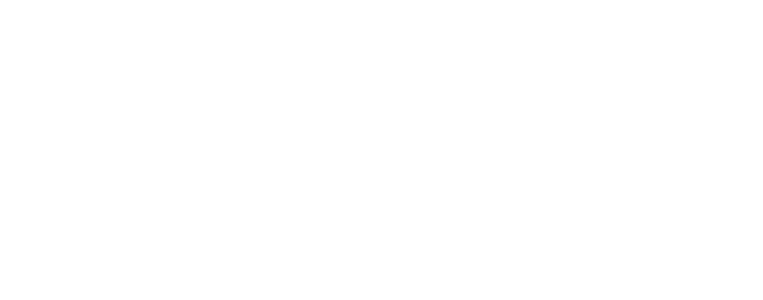
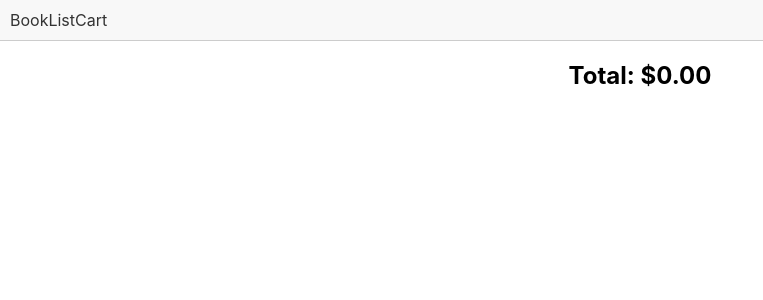
Before and after one commit to ozgur-okt/book-store, a React (Create React App) app in the folder frontend/: page /cart in a window 1280 px wide. Before the commit this address had no page. Shown: the top 300 px of the page, without its empty margins (0-763 px from the left). Built offline with nearby package versions, Linux system fonts and the light colour scheme.

Commit message:
cart link shows amount

```diff
--- a/frontend/src/App.js
+++ b/frontend/src/App.js
@@ -1,13 +1,17 @@
 import { BrowserRouter as Router, Route, Routes } from 'react-router-dom';
 import BookDetails from './components/BookDetails';
 import BookList from './components/BookList';
+import Navbar from './components/Navbar';
+import Cart from './components/Cart';
 
 
 function App() {
   return (
     <Router>
+      <Navbar />
       <Routes>
         <Route path="/book/:id" element={<BookDetails />} />
+        <Route path="/cart" element={<Cart />} />
         <Route path="/" element={<BookList />} />
       </Routes>
     </Router>
--- /dev/null
+++ b/frontend/src/components/Cart.jsx
@@ -0,0 +1,39 @@
+// Cart.js
+import { useDispatch, useSelector } from 'react-redux';
+import { addToCart, removeFromCart } from '../redux/actions';
+
+import styles from '../styles/Cart.module.scss';
+
+function Cart() {
+  const dispatch = useDispatch();
+  const cart = useSelector(state => state.books.cart);
+
+  const handleAddToCart = (book) => {
+    dispatch(addToCart(book));
+  };
+
+  const handleRemoveFromCart = (bookId) => {
+    dispatch(removeFromCart(bookId));
+  };
+
+  const totalPrice = cart.reduce((total, item) => total + item.book.price * item.count, 0);
+
+  return (
+    <div className={styles.cart}>
+      {cart.map(item => (
+        <div key={item.book.id} className={styles.cartItem}>
+          <h2 className={styles.bookTitle}>{item.book.title}</h2>
+          <p className={styles.bookPrice}>${item.book.price}</p>
+          <div>
+            <button onClick={() => handleRemoveFromCart(item.book.id)}>-</button>
+            {item.count}
+            <button onClick={() => handleAddToCart(item.book)}>+</button>
+          </div>
+        </div>
+      ))}
+      <h2>Total: ${totalPrice.toFixed(2)}</h2>
+    </div>
+  );
+}
+
+export default Cart;
--- /dev/null
+++ b/frontend/src/components/Navbar.jsx
@@ -0,0 +1,22 @@
+import { useSelector } from 'react-redux';
+import { Link } from 'react-router-dom';
+import styles from '../styles/Navbar.module.scss';
+
+function Navbar() {
+  const cart = useSelector(state => state.books.cart);
+  const totalItems = cart.length;
+
+  return (
+    <nav className={styles.navbar}>
+      <Link to="/" className={styles.link}>BookList</Link>
+      <Link to="/cart" className={styles.link}>
+        Cart
+        {totalItems > 0 && (
+          <span className={styles.cartCount}>{totalItems}</span>
+        )}
+      </Link>
+    </nav>
+  );
+}
+
+export default Navbar;
--- /dev/null
+++ b/frontend/src/styles/Cart.module.scss
@@ -0,0 +1,24 @@
+// Cart.module.scss
+.cart {
+  display: flex;
+  flex-direction: column;
+  align-items: center;
+
+  .cartItem {
+    display: flex;
+    justify-content: space-between;
+    align-items: center;
+    width: 100%;
+    padding: 10px;
+    border-bottom: 1px solid #ccc;
+
+    .bookTitle {
+      font-size: 18px;
+      font-weight: bold;
+    }
+
+    .bookPrice {
+      color: #888;
+    }
+  }
+}
--- /dev/null
+++ b/frontend/src/styles/Navbar.module.scss
@@ -0,0 +1,18 @@
+// Navbar.module.scss
+.navbar {
+  display: flex;
+  //justify-content: flex-start;
+  padding: 10px;
+  background-color: #f8f8f8;
+  border-bottom: 1px solid #ccc;
+
+  .link {
+    color: #333;
+    text-decoration: none;
+
+    &:hover {
+      color: #007bff;
+    }
+  }
+
+}
```
Also changed, not shown: frontend/src/components/BookDetails.jsx (renamed from frontend/src/components/BookDetails.js), frontend/src/components/BookList.jsx (renamed from frontend/src/components/BookList.js).
